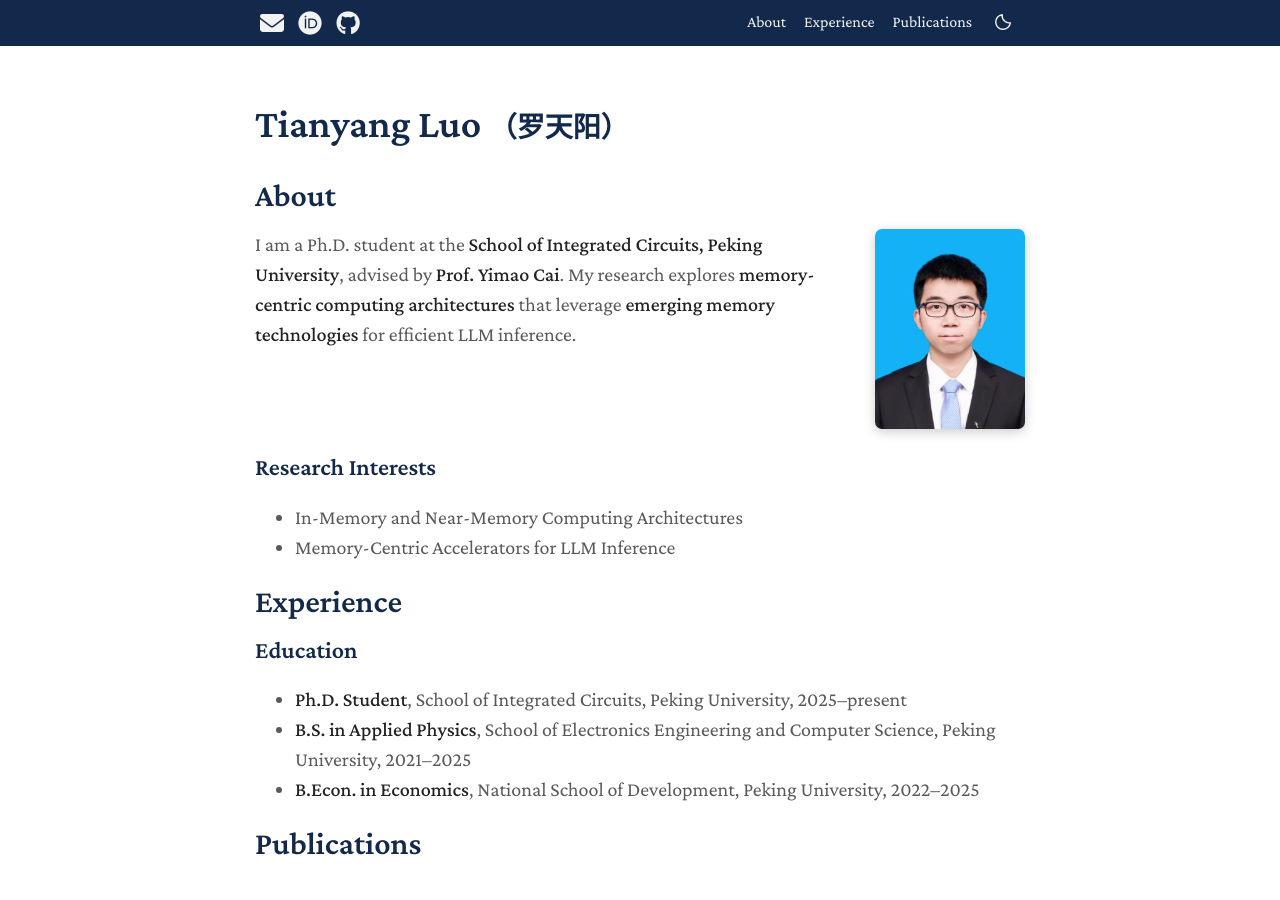
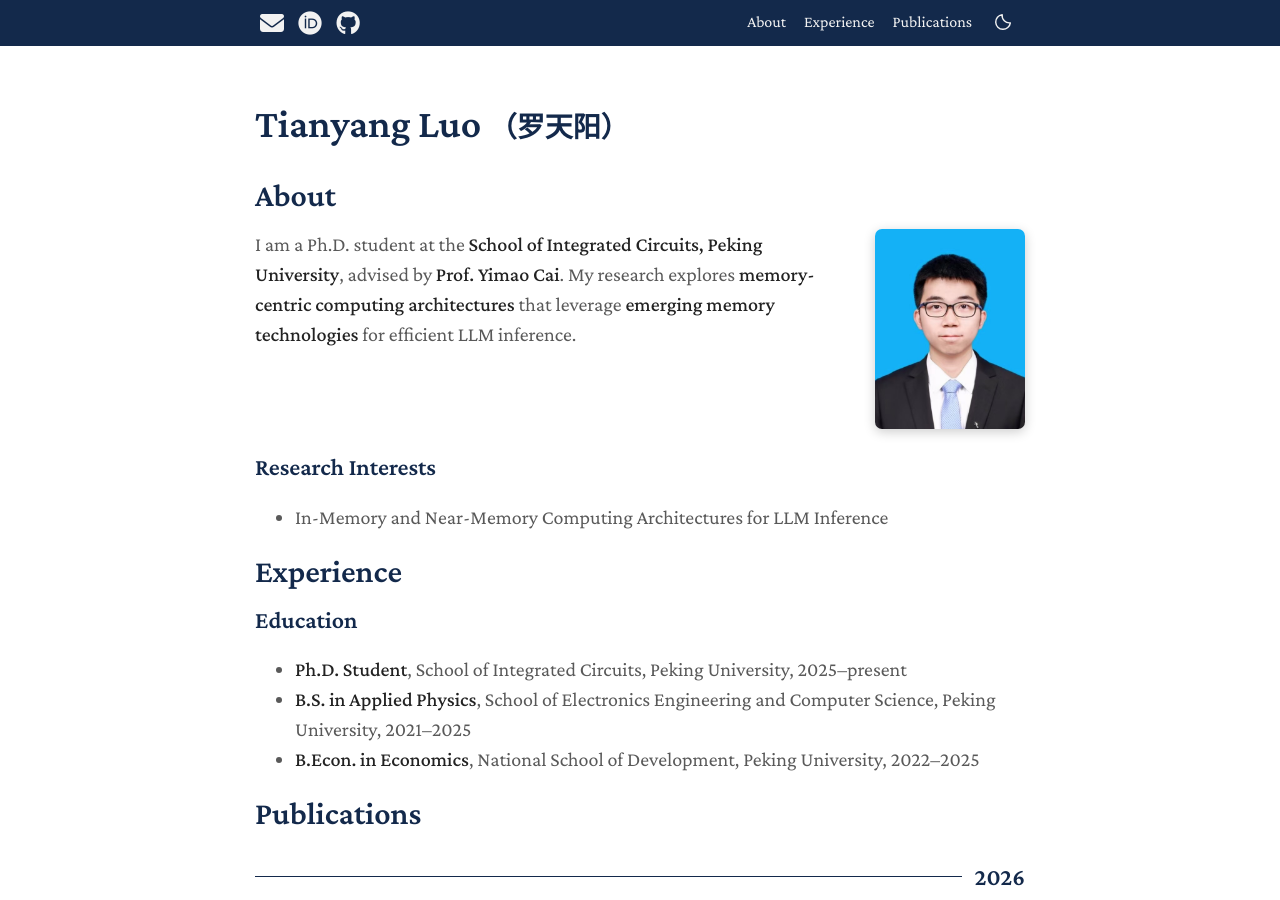
Before and after one commit to tianyangluo-pku/tianyangluo-pku.github.io, a Jekyll site: the page built from index.md, in a window 1280 px wide and 900 px high. Built offline with Jekyll 4.4.1, drawn with Linux system fonts in a browser that asks for light colours; a style sheet for code colours, icons or effects is not loaded.

Commit message:
Consolidate research interests into one focused direction

```diff
--- a/index.md
+++ b/index.md
@@ -24,8 +24,7 @@ I am a Ph.D. student at the **School of Integrated Circuits, Peking University**
 
 ### Research Interests
 
-- In-Memory and Near-Memory Computing Architectures
-- Memory-Centric Accelerators for LLM Inference
+- In-Memory and Near-Memory Computing Architectures for LLM Inference
 
 ## Experience
 
```
